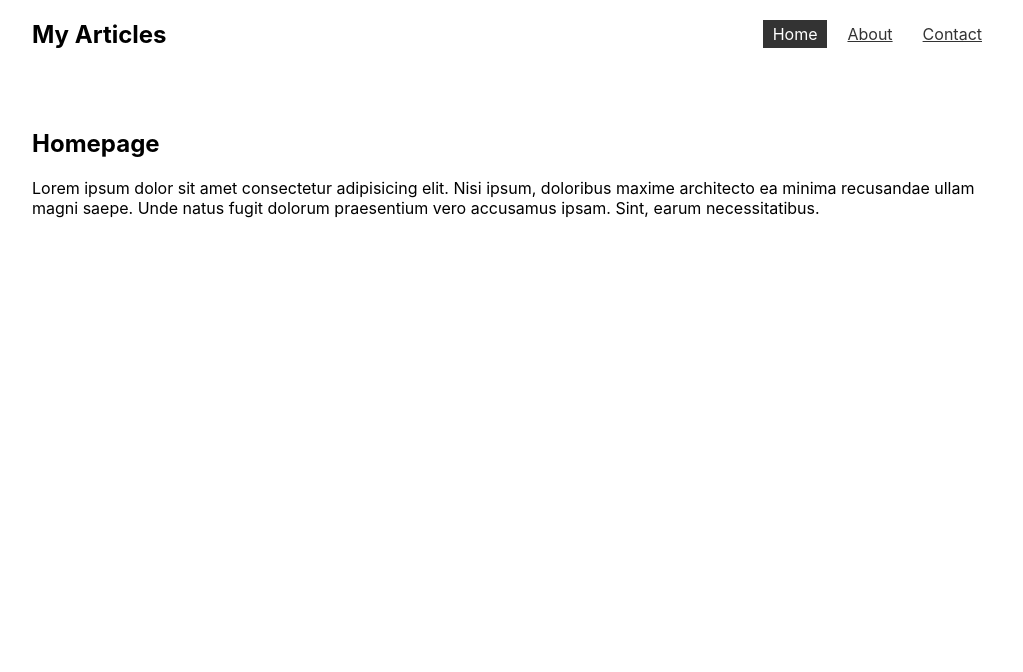
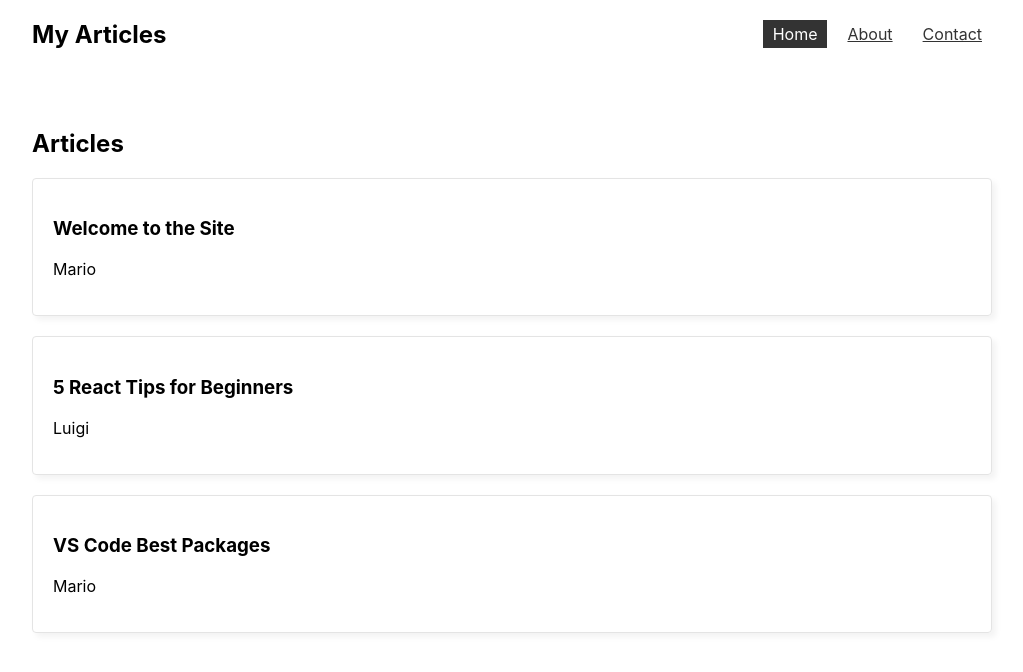
Before and after one commit to jhnnyk/NetNinja-multipage-site, a React (Create React App) app: page / in a window 1280 px wide. Shown: the top 672 px of the page, without its empty margins (128-1151 px from the left). Built offline with nearby package versions, Linux system fonts and the light colour scheme; data requests are answered from the project's data file.

Commit message:
fetching data

```diff
--- /dev/null
+++ b/src/hooks/useFetch.js
@@ -0,0 +1,43 @@
+import { useState, useEffect } from "react"
+
+export const useFetch = (url) => {
+  const [data, setData] = useState(null)
+  const [isPending, setIsPending] = useState(false)
+  const [error, setError] = useState(null)
+
+  useEffect(() => {
+    const controller = new AbortController()
+
+    const fetchData = async () => {
+      setIsPending(true)
+
+      try {
+        const res = await fetch(url, { signal: controller.signal })
+        if(!res.ok) {
+          throw new Error(res.statusText)
+        }
+        const data = await res.json()
+
+        setIsPending(false)
+        setData(data)
+        setError(null)
+      } catch (err) {
+        if (err.name === "AbortError") {
+          console.log("the fetch was aborted")
+        } else {
+          setIsPending(false)
+          setError('Could not fetch the data')
+        }
+      }
+    }
+
+    fetchData()
+
+    return () => {
+      controller.abort()
+    }
+
+  }, [url])
+
+  return { data, isPending, error }
+}
--- /dev/null
+++ b/src/pages/Home.css
@@ -0,0 +1,7 @@
+.home .card {
+  padding: 20px;
+  border: 1px solid #e4e4e4;
+  border-radius: 4px;
+  box-shadow: 4px 4px 6px rgba(0,0,0,0.05);
+  margin-bottom: 20px;
+}
--- a/src/pages/Home.js
+++ b/src/pages/Home.js
@@ -1,8 +1,20 @@
+import './Home.css'
+import { useFetch } from "../hooks/useFetch"
+
 export default function Home() {
+  const { data: articles, isPending, error } = useFetch('http://localhost:3000/articles')
+
   return (
-    <div>
-      <h2>Homepage</h2>
-      <p>Lorem ipsum dolor sit amet consectetur adipisicing elit. Nisi ipsum, doloribus maxime architecto ea minima recusandae ullam magni saepe. Unde natus fugit dolorum praesentium vero accusamus ipsam. Sint, earum necessitatibus.</p>
+    <div className="home">
+      <h2>Articles</h2>
+      {isPending && <div>Loading...</div>}
+      {error && <div>{error}</div>}
+      {articles && articles.map((article) => (
+        <div key={article.id} className="card">
+          <h3>{article.title}</h3>
+          <p>{article.author}</p>
+        </div>
+      ))}
     </div>
   )
 }
```
